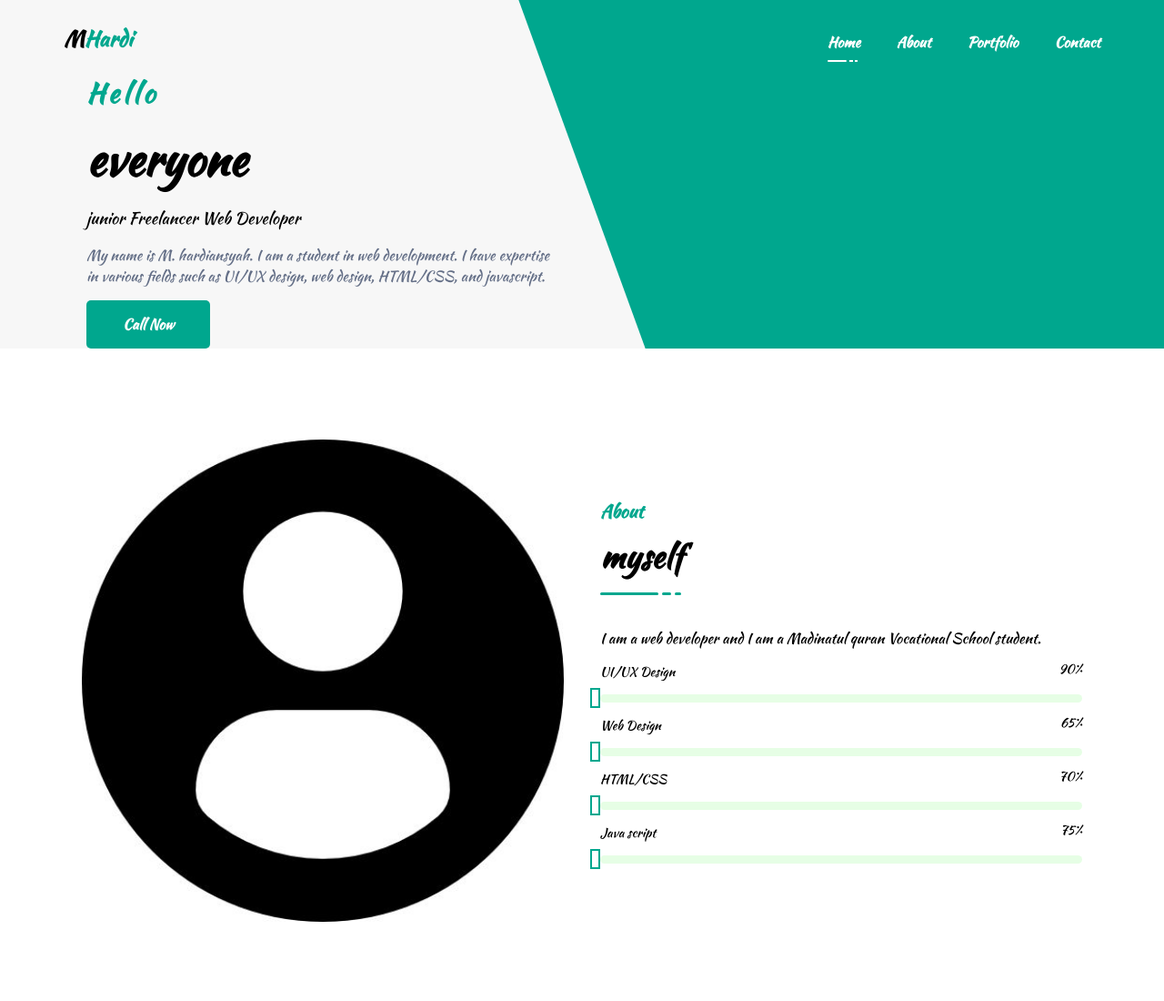
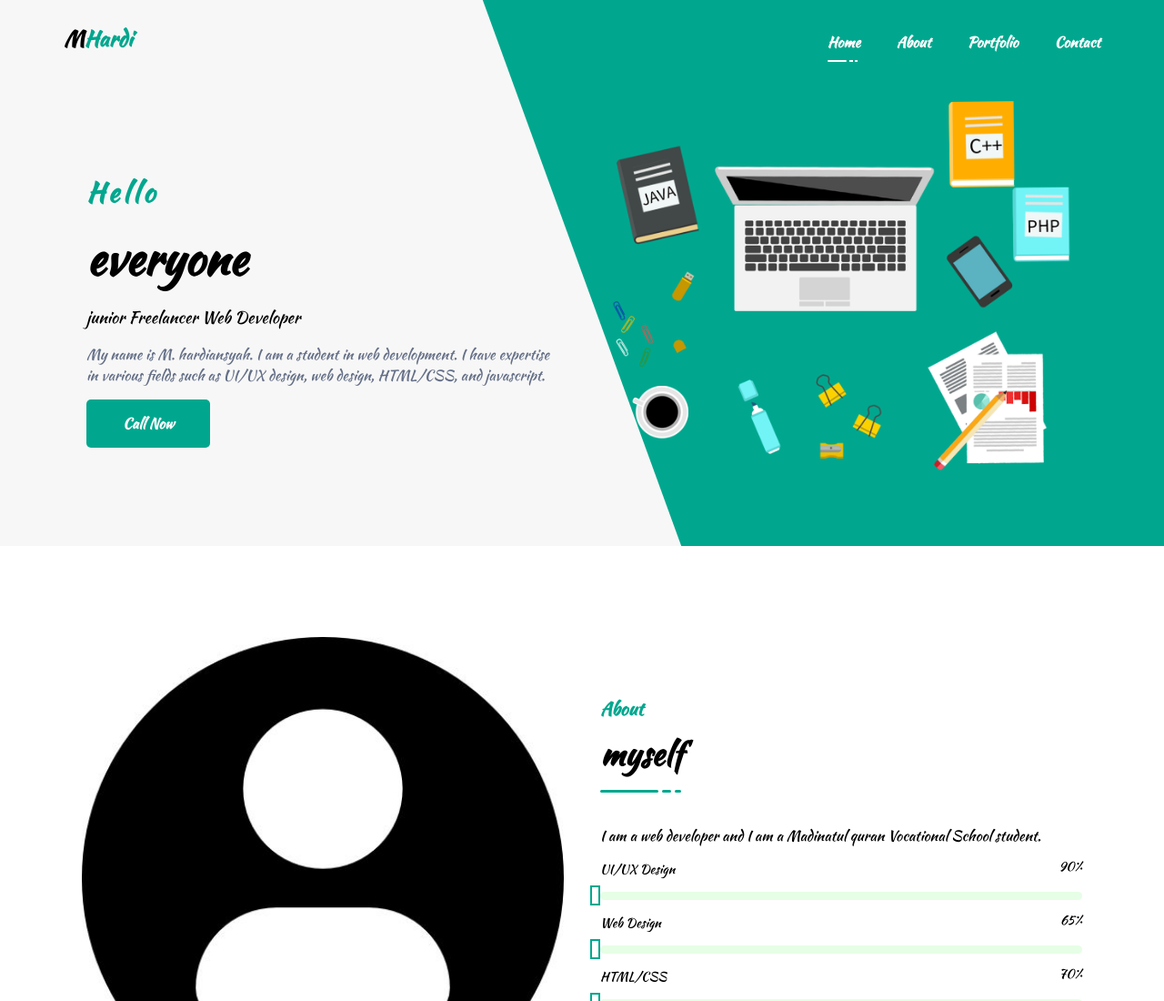
Before and after one commit to mhardiansyah/portofolio, a plain HTML site: page index.html in a window 1280 px wide. Shown: the top 1100 px of the page at 91% size. Drawn offline with Linux system fonts and the light colour scheme; a script that the page names is missing.

Commit message:
Update index.html

```diff
--- a/index.html
+++ b/index.html
@@ -50,7 +50,8 @@
                   </div>
                   <div class="home-image">
                       <div class="img-box">
-                          <img src="Lovepik_com-380101510-programmer-supplies-books-daily-work-illustration-mobile-workspace (1)" alt="">
+                          <img src="Lovepik_com-380101510-programmer-supplies-books-daily-work-illustration-mobile-workspace (1).png
+" alt="">
                       </div>
                   </div>
               </div>
```
